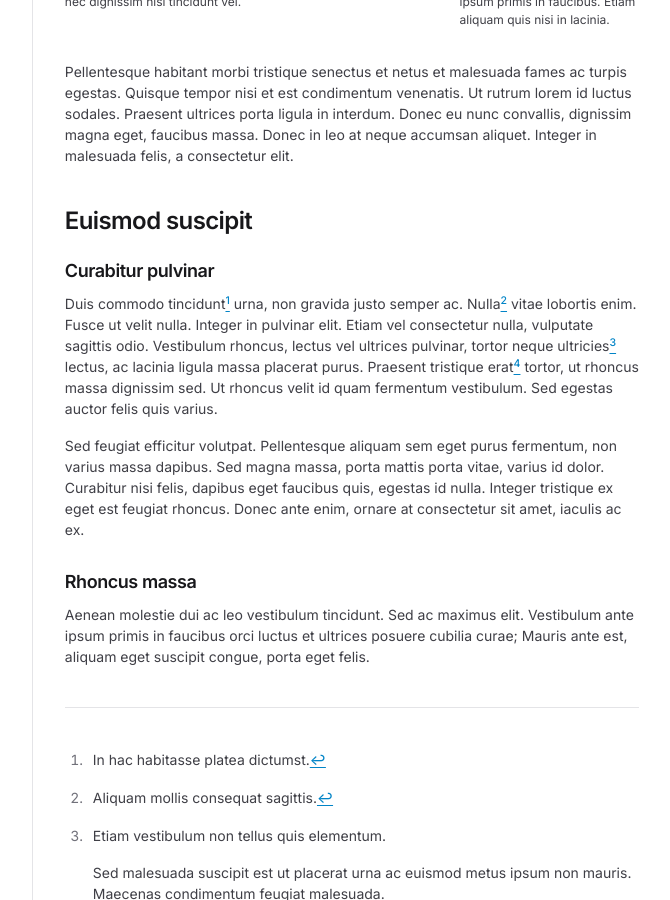
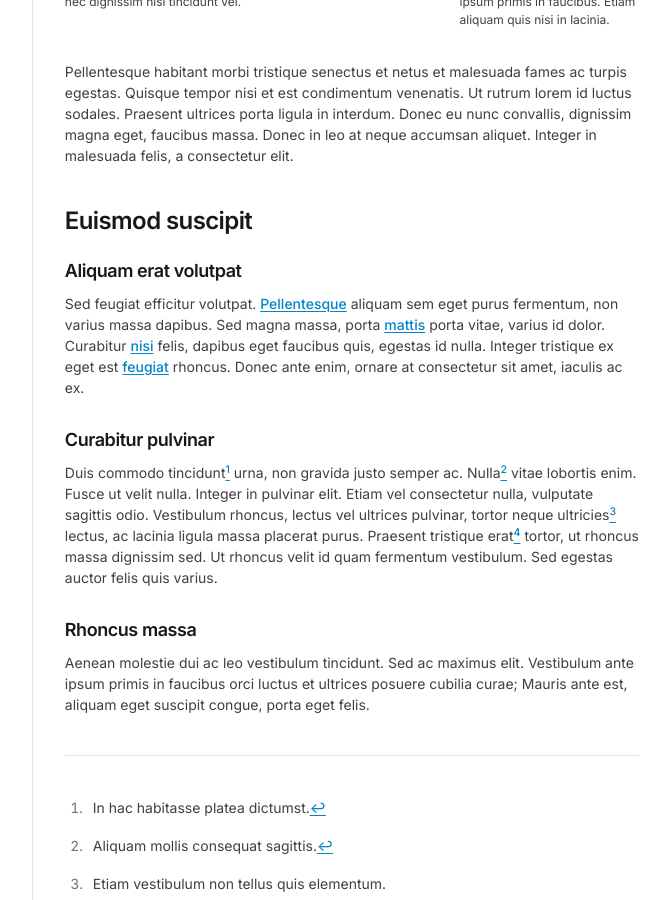
Before and after one commit to gregory-james-smith/reflections, a Jekyll site: the page built from _posts/2026-08-09-test.md, in a window 1280 px wide and 900 px high, scrolled down 5161 px. Shown: the whole window, without its empty margins (298-968 px from the left). Built offline with Jekyll 4.4.1, drawn with Linux system fonts in a browser that asks for light colours; some web fonts are replaced; Markdown is read by kramdown in place of the engine named in the settings; part of the change alters nothing that is shown.

Commit message:
Link example

```diff
--- a/_posts/2026-08-09-test.md
+++ b/_posts/2026-08-09-test.md
@@ -125,6 +125,10 @@ Pellentesque habitant morbi tristique senectus et netus et malesuada fames ac tu
 
 # Euismod suscipit
 
+## Aliquam erat volutpat
+
+Sed feugiat efficitur volutpat. [Pellentesque](http://www.google.com) aliquam sem eget purus fermentum, non varius massa dapibus. Sed magna massa, porta [mattis](#cubilia-curae) porta vitae, varius id dolor. Curabitur [nisi](/reflections/about) felis, dapibus eget faucibus quis, egestas id nulla. Integer tristique ex eget est [feugiat](#nulla-pharetra-lectus) rhoncus. Donec ante enim, ornare at consectetur sit amet, iaculis ac ex.
+
 ## Curabitur pulvinar
 
 Duis commodo tincidunt^[In hac habitasse platea dictumst.] urna, non gravida justo semper ac. Nulla[^id] vitae lobortis enim. Fusce ut velit nulla. Integer in pulvinar elit. Etiam vel consectetur nulla, vulputate sagittis odio. Vestibulum rhoncus, lectus vel ultrices pulvinar, tortor neque ultricies[^longnote] lectus, ac lacinia ligula massa placerat purus. Praesent tristique erat[^id] tortor, ut rhoncus massa dignissim sed. Ut rhoncus velit id quam fermentum vestibulum. Sed egestas auctor felis quis varius.
@@ -151,8 +155,6 @@ feugiat malesuada.
     libero. Phasellus congue, augue a tristique tristique
     lectus turpis bibendum eros.
 
-Sed feugiat efficitur volutpat. Pellentesque aliquam sem eget purus fermentum, non varius massa dapibus. Sed magna massa, porta mattis porta vitae, varius id dolor. Curabitur nisi felis, dapibus eget faucibus quis, egestas id nulla. Integer tristique ex eget est feugiat rhoncus. Donec ante enim, ornare at consectetur sit amet, iaculis ac ex.
-
 ## Rhoncus massa
 
 Aenean molestie dui ac leo vestibulum tincidunt. Sed ac maximus elit. Vestibulum ante ipsum primis in faucibus orci luctus et ultrices posuere cubilia curae; Mauris ante est, aliquam eget suscipit congue, porta eget felis.
```
